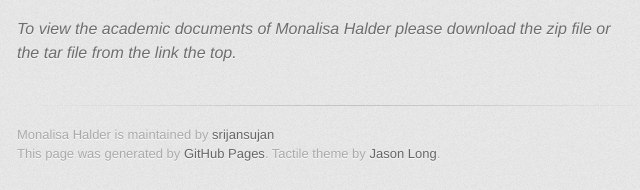
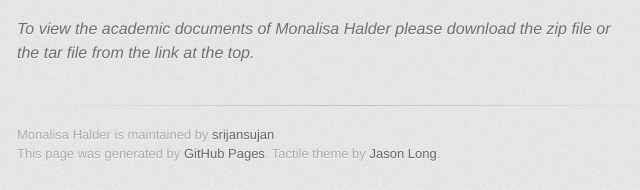
Before and after one commit to srijansujan/monalisahalder, a plain HTML site: page index.html in a window 1280 px wide. Shown: the part 747-937 px from the top of the page, 313-953 px from the left. Drawn offline with Linux system fonts and the light colour scheme; a web font is replaced by a local one.

Commit message:
Update index.html

```diff
--- a/index.html
+++ b/index.html
@@ -45,7 +45,7 @@
 
 <p align="justify"> Monalisa’s father owns a small shop in the village of Sarisha (near Diamond Harbour) in South 24 Parganas, where she grew up. Since her father’s income is not enough to support the family her mother has to work as a daily labourer in a local pen factory. Monalisa’s merit became evident when she won a scholarship in her primary school for securing the eighth position in her district. She went on to score 92.4% in Madhyamik and then stood eighth in the state in the H.S Examinations in 2016, with 97%. She is currently pursuing her bachelor’s in English from Rabindra Bharati University. Srijan Sujan wishes to help her realise her dream of becoming a WBCS officer. </p>
 
-<p><em>To view the academic documents of Monalisa Halder please download the zip file or the tar file from the link the top.</em></p>
+<p><em>To view the academic documents of Monalisa Halder please download the zip file or the tar file from the link at the top.</em></p>
         </section>
 
         <footer>
```
